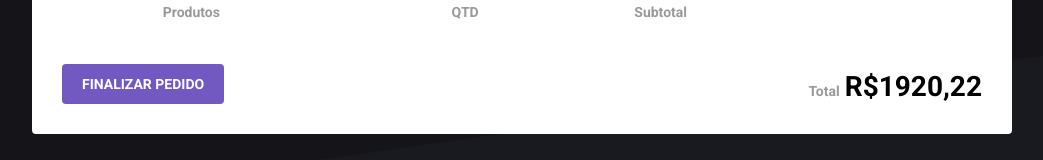
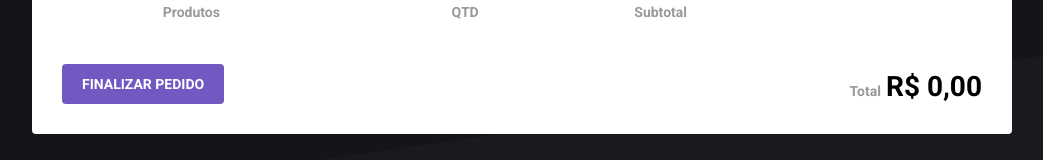
Before and after one commit to patrick-souza/rocketshoes, a React (Create React App) app: page /cart in a window 1280 px wide. Shown: the part 179-339 px from the top of the page, without its empty margins (118-1161 px from the left). Built offline with nearby package versions, Linux system fonts and the light colour scheme.

Commit message:
total and subtotal

```diff
--- a/src/pages/Cart/index.tsx
+++ b/src/pages/Cart/index.tsx
@@ -10,9 +10,24 @@ import { useSelector, useDispatch } from 'react-redux';
 import { IAppState } from 'store';
 import { removeFromCart, updateAmount } from 'store/modules/cart/actions';
 import { IProduct } from 'store/modules/cart/types';
+import { formatPrice } from 'util/format';
 
 export default function Cart() {
-  const products = useSelector((state: IAppState) => state.cart);
+  const { products, total } = useSelector((state: IAppState) => {
+    const products = state.cart.map(product => ({
+      ...product,
+      subtotal: formatPrice(product.price * product.amount),
+    }));
+
+    const total = formatPrice(
+      products.reduce(
+        (total, product) => total + product.price * product.amount,
+        0
+      )
+    );
+
+    return { products, total };
+  });
   const dispatch = useDispatch();
 
   const handleRemoveFromCart = (id: number) => {
@@ -69,7 +84,7 @@ export default function Cart() {
                 </div>
               </td>
               <td>
-                <strong>R$360,00</strong>
+                <strong>{product.subtotal}</strong>
               </td>
               <td>
                 <button onClick={() => handleRemoveFromCart(product.id)}>
@@ -85,7 +100,7 @@ export default function Cart() {
         <button>Finalizar Pedido</button>
         <Total>
           <span>Total</span>
-          <strong>R$1920,22</strong>
+          <strong>{total}</strong>
         </Total>
       </footer>
     </Container>
--- a/src/store/modules/cart/types.ts
+++ b/src/store/modules/cart/types.ts
@@ -5,6 +5,7 @@ export type IProduct = {
   image: string;
   priceFormatted: string;
   amount: number;
+  subtotal: string;
 };
 
 export const CartActions = {
```
